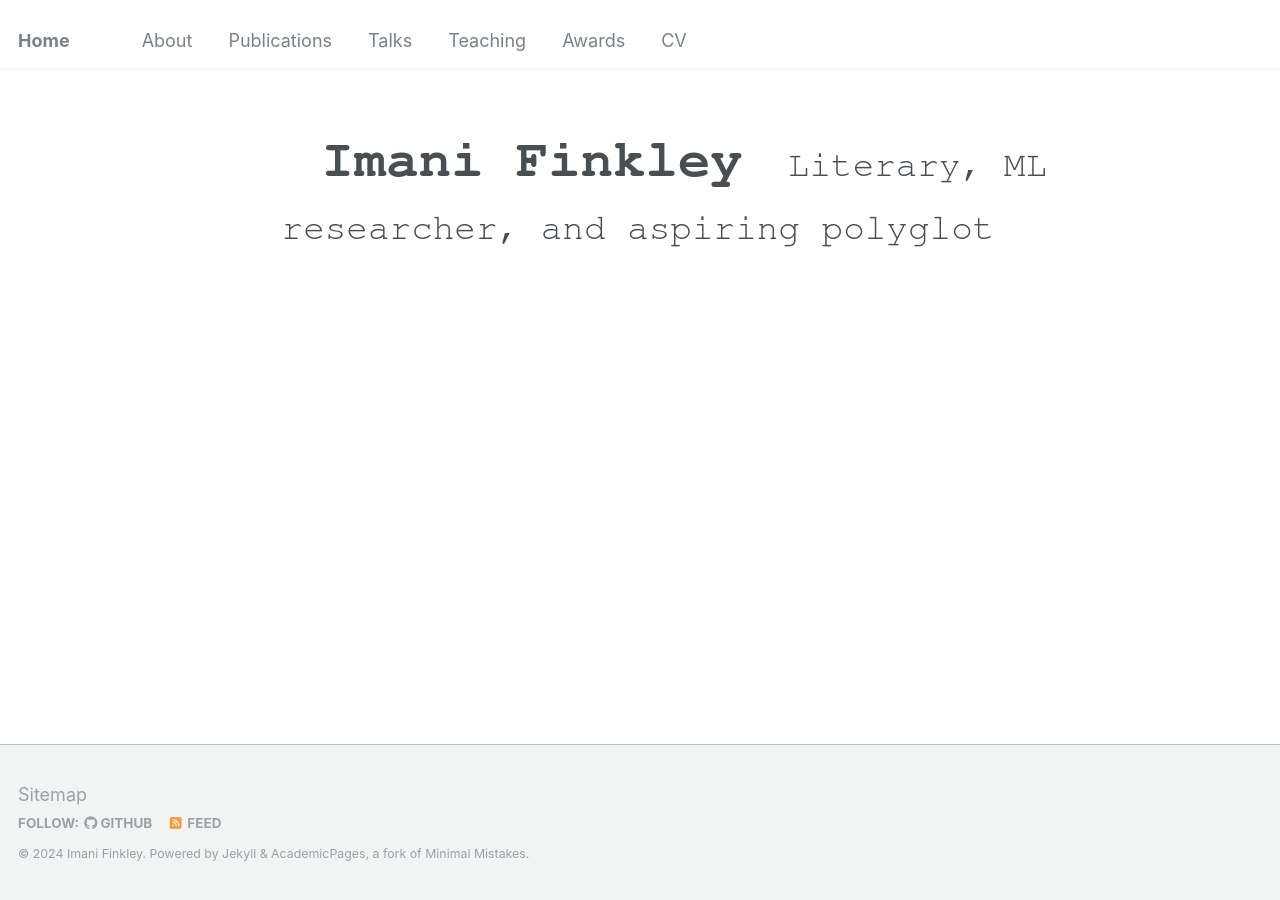
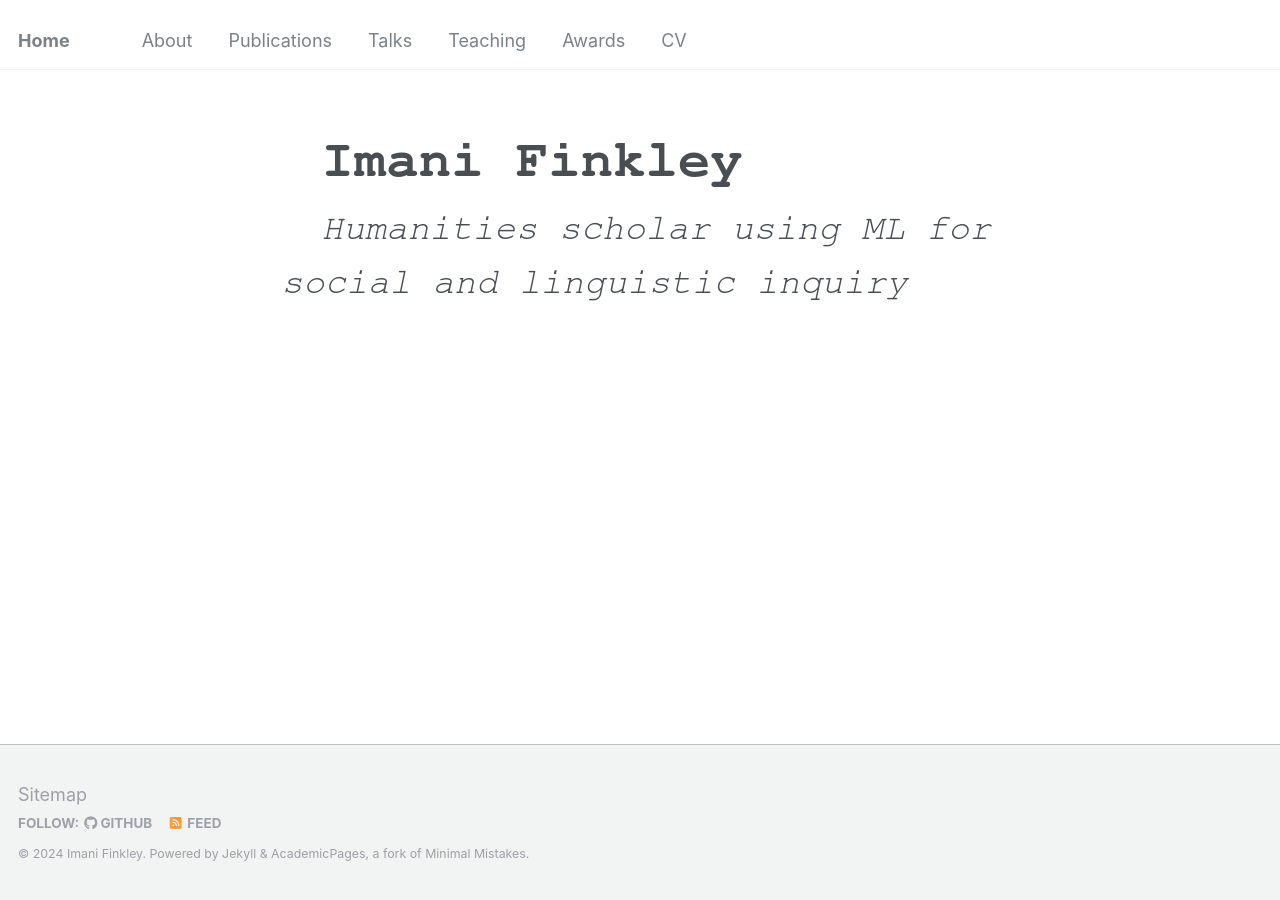
Before and after one commit to imanif/imanif.github.io, a Jekyll site: the page built from _pages/home.md, in a window 1280 px wide. Built offline with Jekyll 4.4.1, drawn with Linux system fonts in a browser that asks for light colours.

Commit message:
fix home page style

```diff
--- a/_pages/home.md
+++ b/_pages/home.md
@@ -4,9 +4,8 @@ title: ""
 author_profile: false
 ---
 
-<div style="text-align: left;">
-  <div style="display: inline-block; text-align: left;">
-    <span style="margin-left: 40px; font-size: 3em; font-family: 'FreeMono', monospace; font-weight: bold;">Imani Finkley</span>
-  <span style="margin-left: 40px; font-size: 2em; font-family: 'FreeMono', monospace; font-style: italics;">Literary, ML researcher, and aspiring polyglot</span>
-  </div>
-</div>
+
+<p align="left">
+  <span style="margin-left: 40px; font-size: 3em; font-family: 'FreeMono', monospace; font-weight: bold;">Imani Finkley</span><br>
+  <span style="margin-left: 40px; font-size: 2em; font-family: 'FreeMono', monospace; font-style: italic;">Humanities scholar using ML for social and linguistic inquiry</span>
+</p>
```
